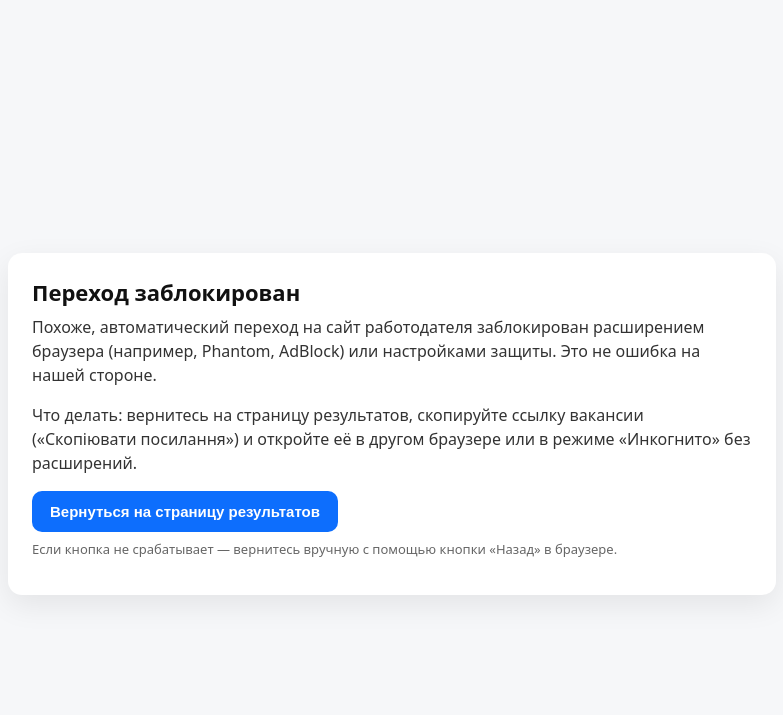
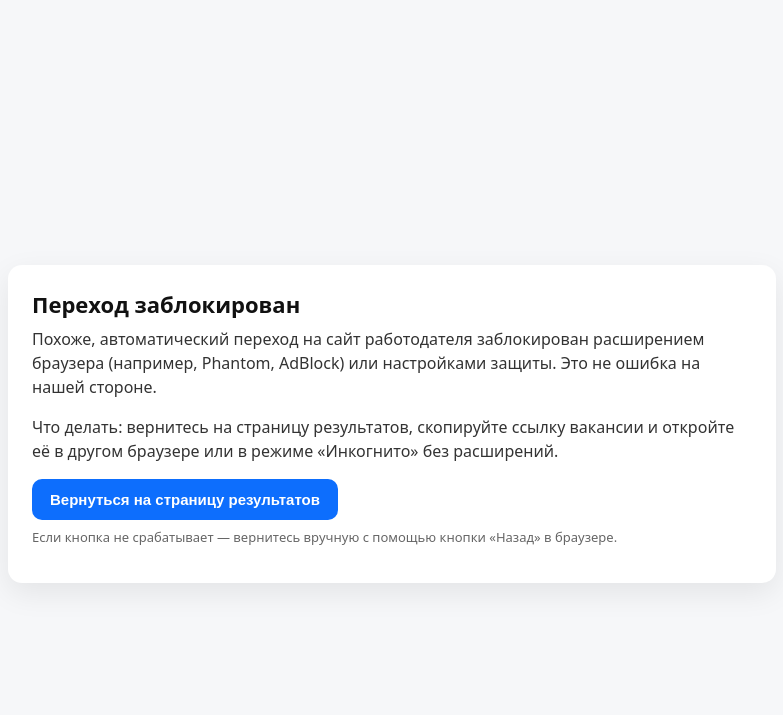
Before and after one commit to vanguar/globaljobhunter, a Python web app: template templates/out.html in a window 1280 px wide. Shown: the top 715 px of the page, without its empty margins (248-1031 px from the left). Run offline with Jinja, Linux system fonts and the light colour scheme; the template is opened without the code that fills it, so the values that code supplies are empty.

Commit message:
Поставиль фильтр для рендеринга страницы_09.10.2025

```diff
--- a/templates/out.html
+++ b/templates/out.html
@@ -51,7 +51,7 @@
       data-i18n="Что делать: вернитесь на страницу результатов, скопируйте ссылку вакансии и откройте её в другом браузере или в режиме «Инкогнито» без расширений."
       data-i18n-uk="Що робити: поверніться на сторінку результатів, скопіюйте посилання вакансії і відкрийте його в іншому браузері або в режимі «Інкогніто» без розширень."
       data-i18n-en="What to do: go back to the results page, copy the job link and open it in another browser or Incognito mode without extensions."
-    >Что делать: вернитесь на страницу результатов, скопируйте ссылку вакансии («Скопіювати посилання») и откройте её в другом браузере или в режиме «Инкогнито» без расширений.</p>
+    >Что делать: вернитесь на страницу результатов, скопируйте ссылку вакансии и откройте её в другом браузере или в режиме «Инкогнито» без расширений.</p>
 
     <button id="back-btn" class="btn"
       data-i18n="Вернуться на страницу результатов"
```
